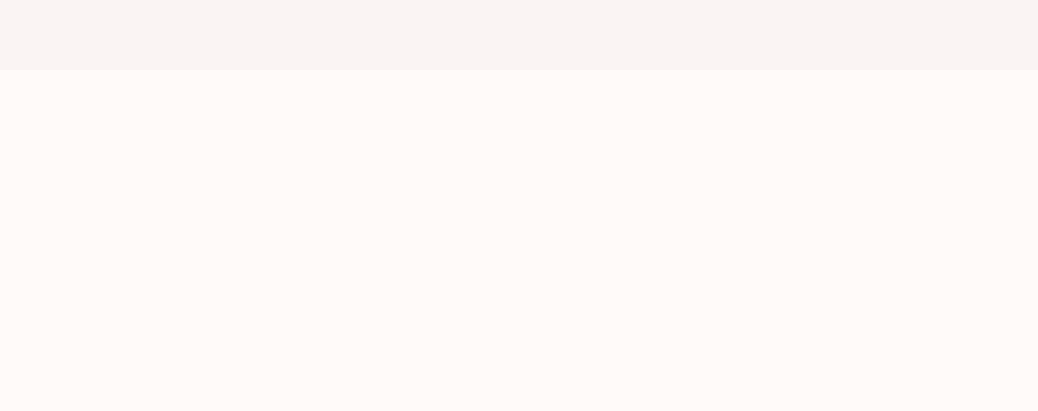
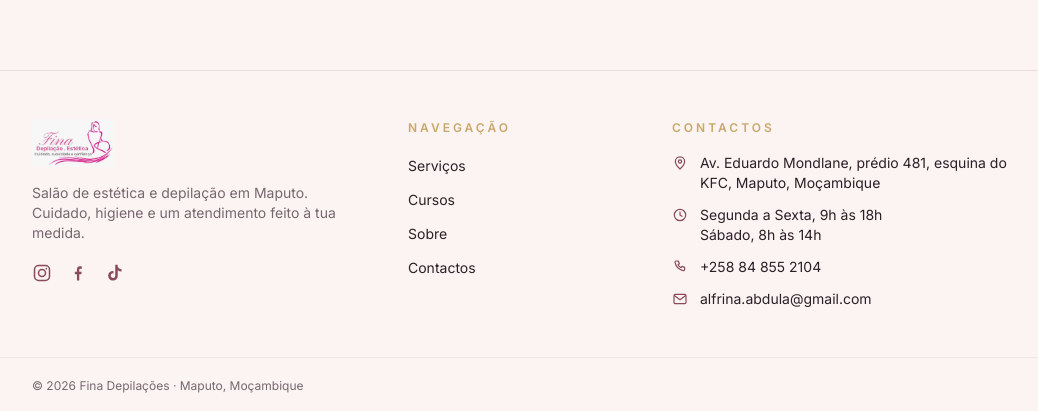
Before and after one commit to Kaluma-Machanisse/Fina-Depilacoes, a Next.js app: page / in a window 1280 px wide. Shown: the part 3965-4376 px from the top of the page, without its empty margins (120-1158 px from the left). Before the commit the page ends 4035 px from the top, so only its background shows below. Built offline with nearby package versions, Linux system fonts and the light colour scheme; a web font is replaced by a local one.

Commit message:
footer: rodape com navegacao, contactos, horario e redes

```diff
--- /dev/null
+++ b/app/components/Footer.tsx
@@ -0,0 +1,146 @@
+import Image from "next/image";
+import {
+  redesSociais,
+  endereco,
+  linkMapa,
+  horario,
+  telefone,
+  email,
+} from "../data/contactos";
+import {
+  IconInstagram,
+  IconFacebook,
+  IconTikTok,
+  IconPhone,
+  IconMail,
+  IconPin,
+  IconClock,
+} from "./icons";
+
+const iconesPorRede: Record<
+  string,
+  React.ComponentType<React.SVGProps<SVGSVGElement>>
+> = {
+  Instagram: IconInstagram,
+  Facebook: IconFacebook,
+  TikTok: IconTikTok,
+};
+
+const navLinks = [
+  { href: "#servicos", label: "Serviços" },
+  { href: "#cursos", label: "Cursos" },
+  { href: "#sobre", label: "Sobre" },
+  { href: "#contactos", label: "Contactos" },
+];
+
+const linkFoco =
+  "focus-visible:outline-none focus-visible:ring-2 focus-visible:ring-primary " +
+  "focus-visible:ring-offset-2 focus-visible:ring-offset-background rounded";
+
+export default function Footer() {
+  return (
+    <footer className="border-t border-primary-light bg-primary-light/20">
+      <div className="max-w-5xl mx-auto px-6 py-12 grid gap-10 sm:grid-cols-2 md:grid-cols-[1.5fr_1fr_1.5fr]">
+        {/* Marca */}
+        <div>
+          <Image
+            src="/images/logo-fina-depilacoes.webp"
+            alt="Fina Depilações"
+            width={900}
+            height={523}
+            className="h-12 w-auto"
+          />
+          <p className="mt-4 text-sm text-muted max-w-xs">
+            Salão de estética e depilação em Maputo. Cuidado, higiene e um
+            atendimento feito à tua medida.
+          </p>
+          <ul className="mt-5 flex gap-4">
+            {redesSociais.map((rede) => {
+              const Icone = iconesPorRede[rede.nome];
+              return (
+                <li key={rede.nome}>
+                  <a
+                    href={rede.url}
+                    target="_blank"
+                    rel="noopener noreferrer"
+                    aria-label={rede.nome}
+                    className={`text-primary hover:text-wine transition-colors ${linkFoco}`}
+                  >
+                    {Icone && <Icone className="w-5 h-5" />}
+                  </a>
+                </li>
+              );
+            })}
+          </ul>
+        </div>
+
+        {/* Navegação */}
+        <nav aria-label="Rodapé">
+          <h2 className="eyebrow mb-4">Navegação</h2>
+          <ul className="space-y-2.5">
+            {navLinks.map((link) => (
+              <li key={link.href}>
+                <a
+                  href={link.href}
+                  className={`text-sm text-foreground hover:text-primary transition-colors ${linkFoco}`}
+                >
+                  {link.label}
+                </a>
+              </li>
+            ))}
+          </ul>
+        </nav>
+
+        {/* Contactos */}
+        <div>
+          <h2 className="eyebrow mb-4">Contactos</h2>
+          <ul className="space-y-3 text-sm">
+            <li className="flex items-start gap-3">
+              <IconPin className="w-4 h-4 text-primary mt-0.5 shrink-0" />
+              <a
+                href={linkMapa}
+                target="_blank"
+                rel="noopener noreferrer"
+                className={`text-foreground hover:text-primary transition-colors ${linkFoco}`}
+              >
+                {endereco}
+              </a>
+            </li>
+            <li className="flex items-start gap-3">
+              <IconClock className="w-4 h-4 text-primary mt-0.5 shrink-0" />
+              <span className="text-foreground">
+                {horario.semana}
+                <br />
+                {horario.sabado}
+              </span>
+            </li>
+            <li className="flex items-center gap-3">
+              <IconPhone className="w-4 h-4 text-primary shrink-0" />
+              <a
+                href={`tel:${telefone.replace(/\s/g, "")}`}
+                className={`text-foreground hover:text-primary transition-colors ${linkFoco}`}
+              >
+                {telefone}
+              </a>
+            </li>
+            <li className="flex items-center gap-3">
+              <IconMail className="w-4 h-4 text-primary shrink-0" />
+              <a
+                href={`mailto:${email}`}
+                className={`text-foreground hover:text-primary transition-colors break-all ${linkFoco}`}
+              >
+                {email}
+              </a>
+            </li>
+          </ul>
+        </div>
+      </div>
+
+      <div className="border-t border-primary-light/60">
+        <p className="max-w-5xl mx-auto px-6 py-5 text-xs text-muted text-center sm:text-left">
+          © {new Date().getFullYear()} Fina Depilações · Maputo, Moçambique
+        </p>
+      </div>
+    </footer>
+  );
+}
--- a/app/layout.tsx
+++ b/app/layout.tsx
@@ -2,6 +2,7 @@ import type { Metadata, Viewport } from "next";
 import { Playfair_Display, Inter } from "next/font/google";
 import "./globals.css";
 import Navbar from "./components/Navbar";
+import Footer from "./components/Footer";
 import JsonLd from "./components/JsonLd";
 import { SITE_URL, NOME_NEGOCIO, DESCRICAO_CURTA } from "./data/site";
 
@@ -60,6 +61,7 @@ export default function RootLayout({ children }: LayoutProps<"/">) {
         <JsonLd />
         <Navbar />
         {children}
+        <Footer />
       </body>
     </html>
   );
```
